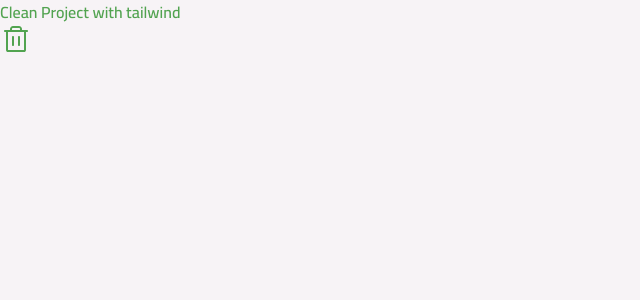
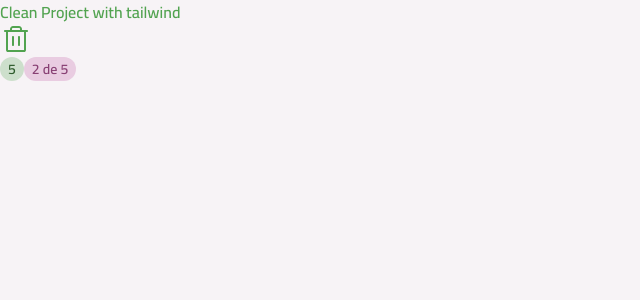
Before and after one commit to tbaragao/basic-todo-app, a React (Vite) app: page / in a window 1280 px wide. Shown: the top 300 px of the page, without its empty margins (0-640 px from the left). Built offline with nearby package versions, Linux system fonts and the light colour scheme.

Commit message:
feat: implements badge component

```diff
--- a/src/App.tsx
+++ b/src/App.tsx
@@ -1,6 +1,7 @@
 import Icon from "./components/icon";
 import Text from "./components/text";
 import TrashIcon from "./assets/icons/trash-regular.svg?react";
+import Badge from "./components/badge";
 
 export default function App() {
 
@@ -8,6 +9,8 @@
     <>
       <Text variant="body-md-bold" className="text-green-base">Clean Project with tailwind</Text>
       <Icon svg={TrashIcon} className="fill-green-base"/>
+      <Badge variant="primary">5</Badge>
+      <Badge variant="secondary">2 de 5</Badge>
     </>
   )
 }
--- /dev/null
+++ b/src/components/badge.tsx
@@ -0,0 +1,44 @@
+
+import {cva, type VariantProps} from "class-variance-authority";
+import Text from "./text";
+
+export const badgeVariants = cva("inline-flex items-center justify-center rounded-full", {
+    variants:{
+        variant:{
+            primary: "bg-green-light",
+            secondary: "bg-pink-light"
+        },
+        size:{
+            sm: "py-0.5 px-2"
+        }
+    },
+    defaultVariants:{
+        variant: "primary",
+        size: "sm"
+    }
+});
+
+export const badgeTextVariants = cva("", {
+    variants:{
+        variant:{
+            primary: "text-green-dark",
+            secondary: "text-pink-dark"
+        },
+        defaulVariant:{
+            variant: "primary"
+        }
+    }
+})
+
+interface BadgeProps extends React.ComponentProps<"div">, VariantProps<typeof badgeVariants> {
+    children : React.ReactNode,
+    className?: string
+}
+
+export default function Badge({variant, size, className, children, ...props}:BadgeProps){
+return(
+<div className={badgeVariants({variant, size, className})} {...props}>
+    <Text variant="body-sm-bold" className={badgeTextVariants({variant})}>{children}</Text>
+</div>
+)
+}
--- a/src/components/icon.tsx
+++ b/src/components/icon.tsx
@@ -7,10 +7,10 @@
         animate:{
             false: "",
             true: "animate-spin"
-        },
-        defaultVariants:{
-            animate: false
         }
+    },
+    defaultVariants:{
+        animate: false
     }
 })
 
--- a/src/components/text.tsx
+++ b/src/components/text.tsx
@@ -7,16 +7,16 @@
             "body-sm-bold": "text-sm leading-5 font-semibold",
             "body-md": "text-base leading-4 font-regular",
             "body-md-bold" : "text-base leading-6 font-semibold"
-        },
-        defaultVariants:{
-            variant: "body-md"
         }
+    },
+    defaultVariants:{
+        variant: "body-md"
     }
 })
 
 interface TextProps extends VariantProps<typeof textVariants>{
     as?: keyof React.JSX.IntrinsicElements,
-    className: string,
+    className?: string,
     children?: React.ReactNode
 }
 
```
